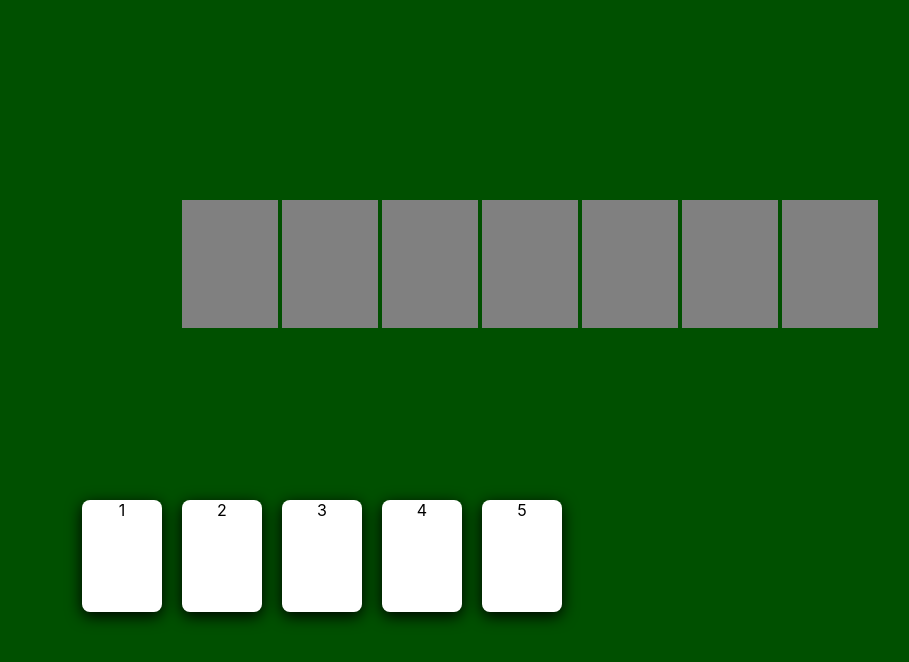
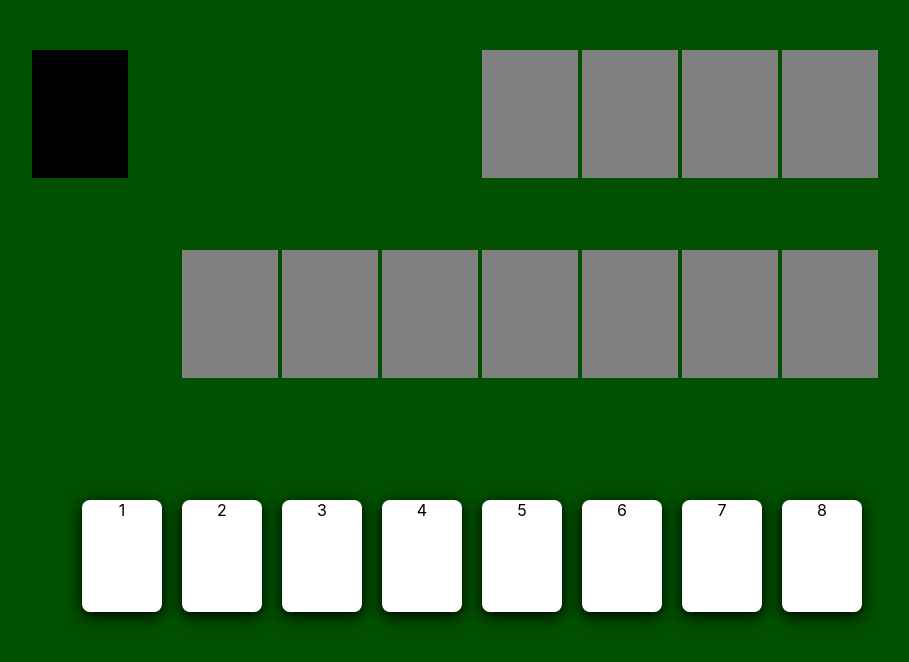
Before and after one commit to HENOZIWD/solitaire, a React (Create React App) app: page / in a window 1280 px wide. Shown: the top 662 px of the page, without its empty margins (18-927 px from the left). Built offline with nearby package versions, Linux system fonts and the light colour scheme.

Commit message:
Refactor code

```diff
--- a/src/components/App.tsx
+++ b/src/components/App.tsx
@@ -1,5 +1,6 @@
 import React, { useEffect, useRef, useState } from 'react';
 import styles from '../styles/App.module.css';
+import Card from './card';
 
 interface ICardPosition {
   x: number;
@@ -15,7 +16,7 @@ const App = () => {
   const cardWidth = baseFontSize * 5;
   const cardHeight = baseFontSize * 7;
   const deckLeft = 200;
-  const deckTop = 200;
+  const deckTop = 250;
   const deckWidth = baseFontSize * 6;
   const deckHeight = baseFontSize * 8;
 
@@ -25,10 +26,17 @@ const App = () => {
     { x: 300, y: 500, isClicked: false, deckIndex: -1 },
     { x: 400, y: 500, isClicked: false, deckIndex: -1 },
     { x: 500, y: 500, isClicked: false, deckIndex: -1 },
+    { x: 600, y: 500, isClicked: false, deckIndex: -1 },
+    { x: 700, y: 500, isClicked: false, deckIndex: -1 },
+    { x: 800, y: 500, isClicked: false, deckIndex: -1 },
   ]);
   const [zIndex, setZIndex] = useState<number>(1);
   const [deck, setDeck] = useState<number[][]>(Array.from({ length: 7 }, () => []));
   const [focusedDeck, setFocusedDeck] = useState<number>(-1);
+  const [stock, setStock] = useState<number[]>([
+    5, 6, 7
+  ]);
+  const [topDeck, setTopDeck] = useState<number[][]>(Array.from({ length: 4 }, () => []));
 
   const cardRefs = useRef<HTMLDivElement[] | null[]>([]);
 
@@ -76,40 +84,16 @@ const App = () => {
     setDeck(newDeck);
   }
 
-  return (
-    <>
-    <div
-      className={styles.board}
-    >
-      {deck.map((d, i) => (
-        <div
-          key={i}
-          className={styles.deck}
-          style={{
-            left: deckLeft + i * 100,
-            top: deckTop,
-            border: `${focusedDeck === i ? 2 : 0}px solid yellow`
-          }}
-        />
-      ))}
-      {cardDatas.map((card, i) => (
-        <div
-          key={i}
-          className={styles.card}
-          ref={(el) => cardRefs.current[i] = el}
-          style={{ transform: `translateX(${card.x}px) translateY(${card.y}px) scale(${card.isClicked ? 0.9 : 1})` }}
-          onMouseDown={(mouseDownEvent) => {
-            mouseDownEvent.preventDefault();
-            mouseDownEvent.stopPropagation();
-            const deckIndex = cardDatas[i].deckIndex;
-            let selectedStack = [i];
+  const cardEvent = (cardIndex: number, mouseDownEvent: React.MouseEvent) => {
+    const deckIndex = cardDatas[cardIndex].deckIndex;
+    let selectedStack = [cardIndex];
     if (deckIndex !== -1) {
-              selectedStack = deck[deckIndex].slice(deck[deckIndex].indexOf(i));
+      selectedStack = deck[deckIndex].slice(deck[deckIndex].indexOf(cardIndex));
     }
 
-            const prevX = card.x;
-            const prevY = card.y;
-            checkDeck(deckIndex, mouseDownEvent.pageX, mouseDownEvent.pageY)
+    const prevX = cardDatas[cardIndex].x;
+    const prevY = cardDatas[cardIndex].y;
+    checkDeck(deckIndex, mouseDownEvent.pageX, mouseDownEvent.pageY);
 
     const mouseMove = (mouseMoveEvent: MouseEvent) => {
       const newCardDatas = cardDatas.slice();
@@ -192,10 +176,49 @@ const App = () => {
 
     document.addEventListener('mousemove', mouseMove);
     document.addEventListener('mouseup', mouseUp, { once: true });
+  }
+
+  return (
+    <>
+    <div
+      className={styles.board}
+    >
+      <div className={styles.stock} />
+      {topDeck.map((td, i) => (
+        <div
+          key={i}
+          className={styles.deck}
+          style={{
+            left: 500 + i * 100,
+            top: 50,
           }}
-        >
-          {i + 1}
-        </div>
+        />
+      ))}
+      {deck.map((d, i) => (
+        <div
+          key={i}
+          className={styles.deck}
+          style={{
+            left: deckLeft + i * 100,
+            top: deckTop,
+            border: `${focusedDeck === i ? 2 : 0}px solid yellow`
+          }}
+        />
+      ))}
+      {cardDatas.map((card, i) => (
+        <Card
+          key={i}
+          cardIndex={i}
+          ref={(el) => cardRefs.current[i] = el}
+          onMouseDown={(mouseDownEvent) => {
+            mouseDownEvent.preventDefault();
+            mouseDownEvent.stopPropagation();
+            cardEvent(i, mouseDownEvent);
+          }}
+          x={card.x}
+          y={card.y}
+          isClicked={card.isClicked}
+        />
       ))}
     </div>
     </>
--- /dev/null
+++ b/src/components/card.tsx
@@ -0,0 +1,26 @@
+import { forwardRef } from 'react';
+import styles from '../styles/Card.module.css';
+
+interface ICardProps {
+  cardIndex: number;
+  x: number;
+  y: number;
+  onMouseDown: (mouseDownEvent: React.MouseEvent) => void;
+  isClicked: boolean;
+}
+
+const Card = forwardRef<HTMLDivElement, ICardProps>((props: ICardProps, ref) => {
+  return (
+    <div
+      className={styles.card}
+      ref={ref}
+      style={{ transform: `translateX(${props.x}px) translateY(${props.y}px) scale(${props.isClicked ? 0.9 : 1})` }}
+      onMouseDown={props.onMouseDown}
+    >
+      {props.cardIndex + 1}
+    </div>
+  )
+});
+
+
+export default Card;
--- a/src/styles/App.module.css
+++ b/src/styles/App.module.css
@@ -1,6 +1,15 @@
 .board {
   background-color: rgb(0, 80, 0);
   height: 100vh;
+}
+
+.stock {
+  position: fixed;
+  background-color: rgb(0, 0, 0);
+  width: 6rem;
+  height: 8rem;
+  top: 50px;
+  left: 50px;
 }
 
 .deck {
@@ -9,19 +18,3 @@
   width: 6rem;
   height: 8rem;
 }
-
-.card {
-  position: fixed;
-  background-color: white;
-  width: 5rem;
-  height: 7rem;
-  border-radius: 0.5rem;
-  text-align: center;
-  box-shadow: 0px 0.25rem 1rem black;
-  user-select: none;
-  cursor: grab;
-}
-
-.card:active {
-  cursor: grabbing;
-}
--- /dev/null
+++ b/src/styles/Card.module.css
@@ -0,0 +1,15 @@
+.card {
+  position: fixed;
+  background-color: white;
+  width: 5rem;
+  height: 7rem;
+  border-radius: 0.5rem;
+  text-align: center;
+  box-shadow: 0px 0.25rem 1rem black;
+  user-select: none;
+  cursor: grab;
+}
+
+.card:active {
+  cursor: grabbing;
+}
```
Lines whose indentation alone changed are shown as unchanged.
